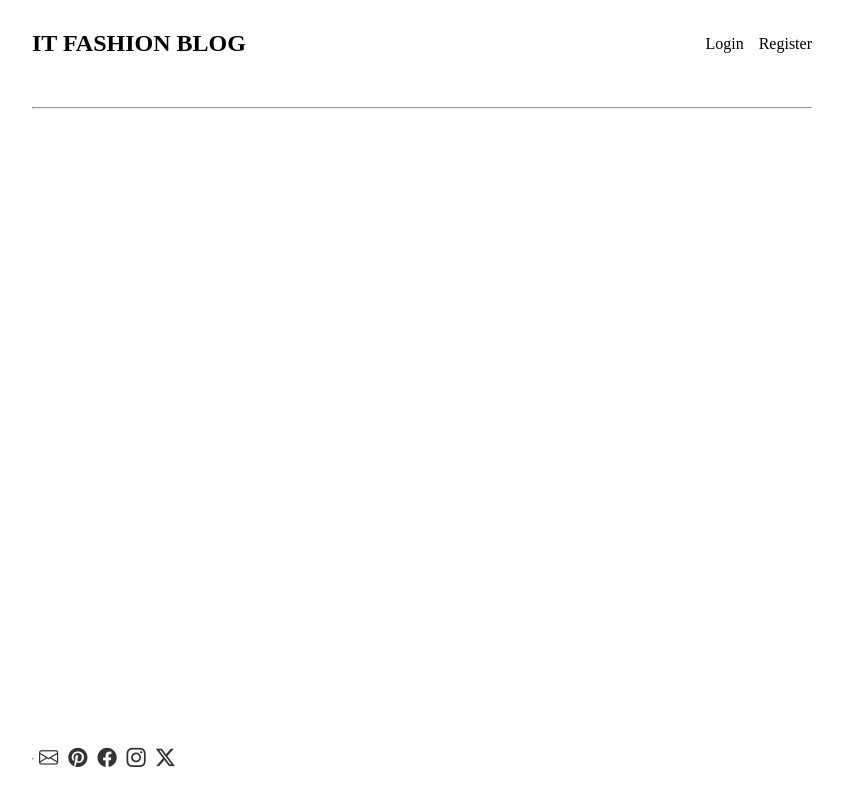
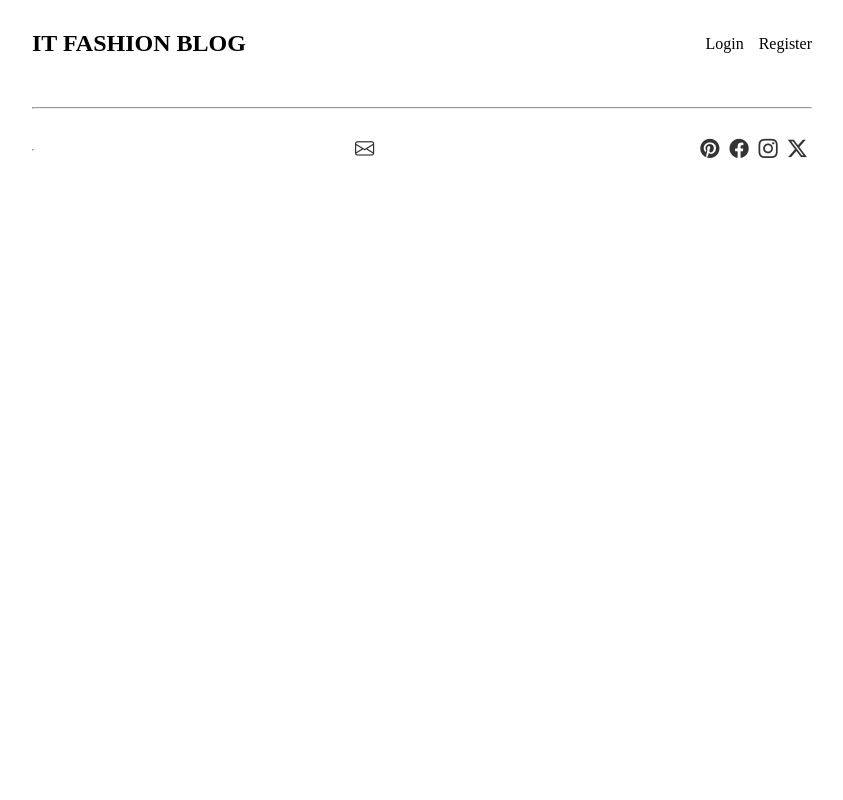
Before and after one commit to marceloaraujodev/Portfolio-Projects, a React (Create React App) app in the folder Blog/client/: page / in a window 1280 px wide. Shown: the whole page, without its empty margins (218-1061 px from the left). Built offline with nearby package versions, Linux system fonts and the light colour scheme; no server answers.

Commit message:
footer flexshrink

```diff
--- a/Blog/client/src/App.css
+++ b/Blog/client/src/App.css
@@ -155,7 +155,7 @@ div.post-body p{
 }
 
 footer{
-  position: fixed;
+  flex-shrink: 0;
   bottom: 0;
   display: flex;
   justify-content: space-between;
@@ -163,7 +163,7 @@ footer{
   align-items: center;
   margin-top: 30px;
 }
-footer > hr {
+hr.separation {
   margin: 5px 0;
 }
 footer a{
--- a/Blog/client/src/components/Footer.js
+++ b/Blog/client/src/components/Footer.js
@@ -4,7 +4,7 @@ export default function Footer() {
   return (
     <>
     <footer>
-    <hr />
+    <hr className='separation' />
       <div>
         <a href="https://github.com/marceloaraujodev">
           <i className="bi bi-envelope social-media"></i>
```
